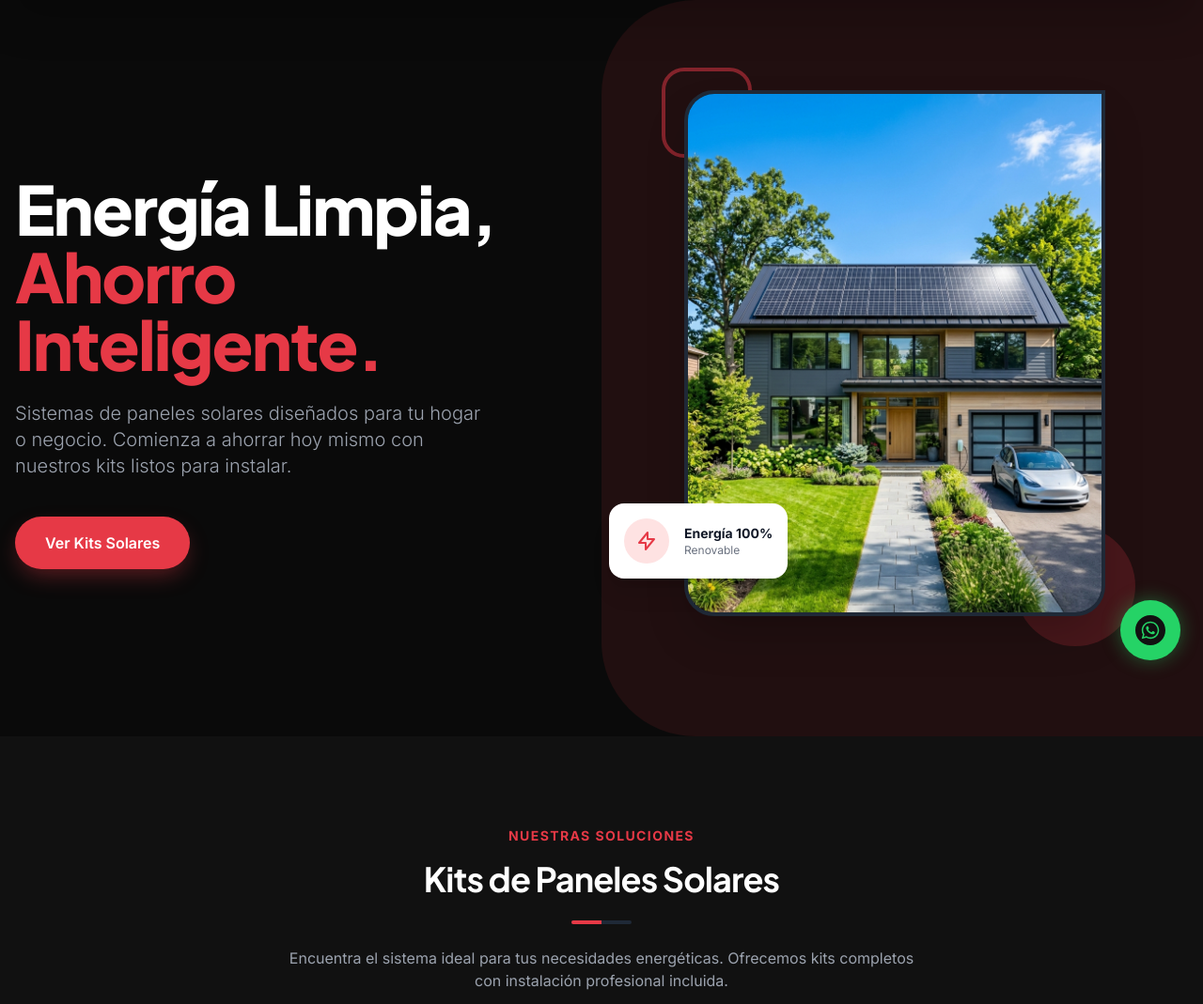
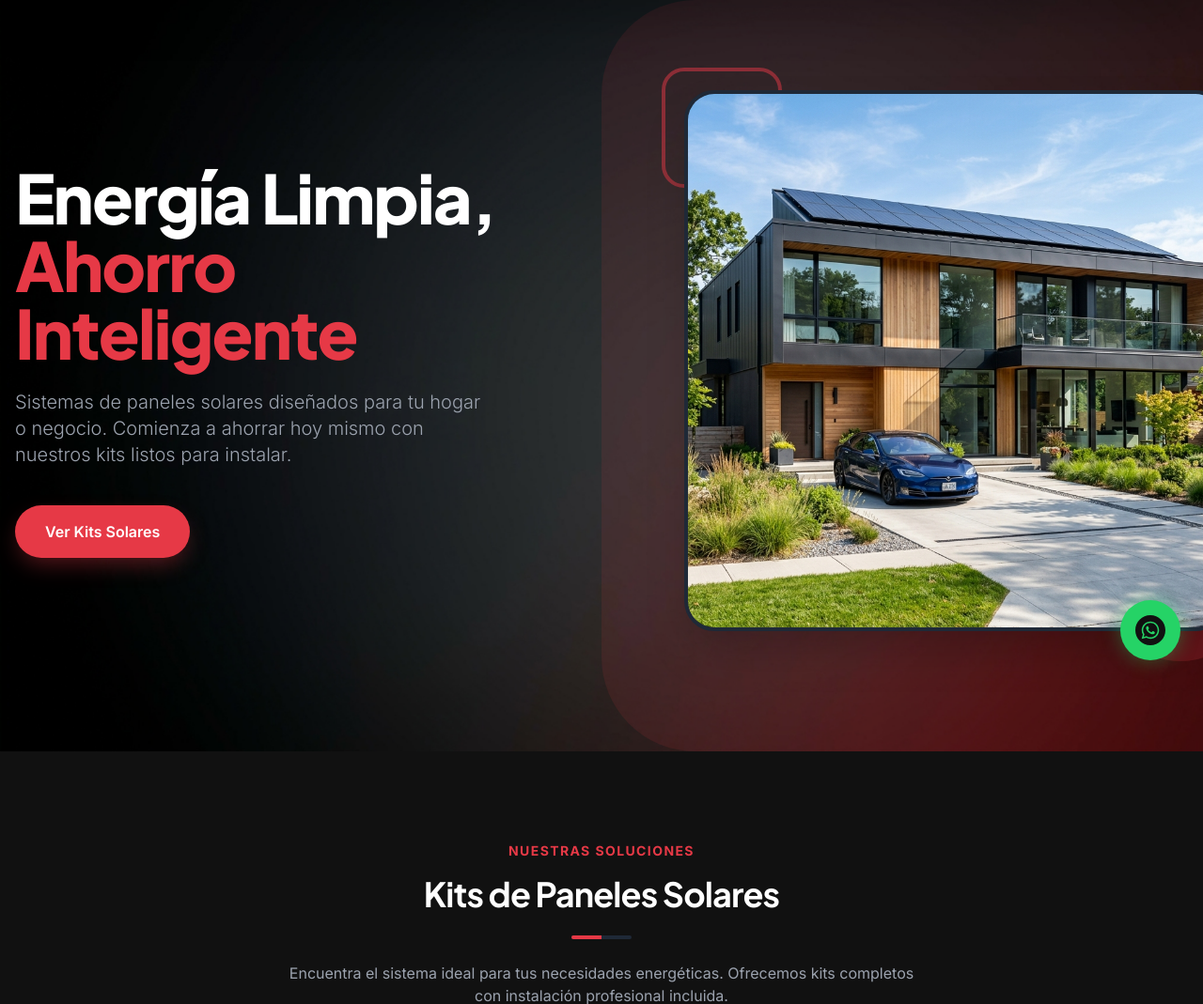
Before and after one commit to FranciscoDominguez0/Vigi-solar, a PHP site: page / in a window 1280 px wide. Shown: the part 73-1142 px from the top of the page at 94% size. Run offline with PHP 8.4, Linux system fonts and the light colour scheme; some libraries are stand-ins or nearby versions.

Commit message:
imaguenes

```diff
--- a/public/includes/head.php
+++ b/public/includes/head.php
@@ -1,15 +1,15 @@
 <?php
-$page_title = $page_title ?? 'Vigitec Panamá - Sistemas de Seguridad Premium';
-$page_description = $page_description ?? 'Vigitec Panamá - Especialistas en sistemas de seguridad premium. Instalación de cámaras, alarmas, control de acceso y mantenimiento con soporte 24/7.';
-$page_keywords = $page_keywords ?? 'sistemas de seguridad panamá, cámaras de seguridad, instalación de cámaras, alarmas panamá, control de acceso, mantenimiento de seguridad';
-$page_url = $page_url ?? 'https://vigitecpanama.com/';
+$page_title = $page_title ?? 'Vigi-Solar - Kits y Sistemas de Energía Solar';
+$page_description = $page_description ?? 'Vigi-Solar - Especialistas en sistemas de energía solar. Instalación de kits fotovoltaicos y soluciones de ahorro energético para tu hogar o negocio.';
+$page_keywords = $page_keywords ?? 'sistemas de energía solar panamá, paneles solares, instalación de paneles, kits solares, ahorro energético, energía renovable';
+$page_url = $page_url ?? 'https://vigisolar.com/';
 ?>
 <meta charset="UTF-8" />
 <meta name="viewport" content="width=device-width, initial-scale=1.0" />
 <title><?= htmlspecialchars($page_title) ?></title>
 <meta name="description" content="<?= htmlspecialchars($page_description) ?>" />
 <meta name="keywords" content="<?= htmlspecialchars($page_keywords) ?>" />
-<meta name="author" content="Vigitec Panamá" />
+<meta name="author" content="Vigi-Solar" />
 <meta name="robots" content="index, follow" />
 <link rel="canonical" href="<?= htmlspecialchars($page_url) ?>" />
 
@@ -18,17 +18,17 @@ $page_url = $page_url ?? 'https://vigitecpanama.com/';
 <meta property="og:url" content="<?= htmlspecialchars($page_url) ?>" />
 <meta property="og:title" content="<?= htmlspecialchars($page_title) ?>" />
 <meta property="og:description" content="<?= htmlspecialchars($page_description) ?>" />
-<meta property="og:image" content="https://vigitecpanama.com/assets/img/hero/servicios_bg.png" />
+<meta property="og:image" content="https://vigisolar.com/assets/img/hero/hero_solar.jpg" />
 
 <!-- Twitter -->
 <meta property="twitter:card" content="summary_large_image" />
 <meta property="twitter:url" content="<?= htmlspecialchars($page_url) ?>" />
 <meta property="twitter:title" content="<?= htmlspecialchars($page_title) ?>" />
 <meta property="twitter:description" content="<?= htmlspecialchars($page_description) ?>" />
-<meta property="twitter:image" content="https://vigitecpanama.com/assets/img/hero/servicios_bg.png" />
+<meta property="twitter:image" content="https://vigisolar.com/assets/img/hero/hero_solar.jpg" />
 
 <!-- Preload del fondo principal para evitar parpadeos -->
-<link rel="preload" as="image" href="/assets/img/hero/servicios_bg.png">
+<link rel="preload" as="image" href="/assets/img/hero/hero_solar.jpg">
 
 <!-- Fuentes: Inter para texto limpio, Plus Jakarta Sans para títulos -->
 <link rel="preconnect" href="https://fonts.googleapis.com">
--- a/public/index.php
+++ b/public/index.php
@@ -15,7 +15,7 @@ $page_url = 'https://vigisolar.com/';
   <?php include 'includes/header.php'; ?>
 
   <!-- ==================== SECCIÓN PRINCIPAL (HERO) ==================== -->
-  <section class="relative overflow-hidden pt-16 pb-24 lg:pt-24 lg:pb-32 bg-[#0a0a0a]">
+  <section class="relative overflow-hidden pt-16 pb-24 lg:pt-24 lg:pb-32 bg-[#0a0a0a] bg-cover bg-center bg-no-repeat" style="background-image: url('/assets/img/hero/servicios_bg.png');">
     <!-- Fondo Decorativo Abstracto -->
     <div class="absolute top-0 right-0 w-1/2 h-full bg-accent rounded-l-[100px] opacity-10 hidden lg:block"></div>
 
@@ -23,9 +23,9 @@ $page_url = 'https://vigisolar.com/';
 
       <!-- Contenido Izquierdo (Texto y Botones) -->
       <div class="w-full lg:w-1/2 lg:pr-12 text-center lg:text-left mb-16 lg:mb-0">
-        <h1 class="text-5xl lg:text-6xl xl:text-7xl font-display font-extrabold text-white leading-[1.1] mb-6 tracking-tight mt-10">
-          Energía Limpia, <br>
-          <span class="text-accent">Ahorro Inteligente.</span>
+        <h1 class="text-5xl lg:text-7xl font-extrabold font-display leading-tight mb-6 tracking-tight text-white">
+          Energía Limpia, <br/><span class="text-accent relative inline-block">Ahorro Inteligente</span>
+          <span class="sr-only"> con Kits de Paneles Solares</span>
         </h1>
 
         <p class="text-gray-400 text-lg lg:text-xl font-light max-w-lg mx-auto lg:mx-0 mb-10 leading-relaxed">
@@ -40,28 +40,20 @@ $page_url = 'https://vigisolar.com/';
       </div>
 
       <!-- Contenido Derecho (Imagen Decorativa) -->
-      <div class="w-full lg:w-1/2 relative">
-        <div class="relative w-full max-w-md mx-auto">
-          <!-- Cuadro Decorativo Superior -->
-          <div class="absolute -top-6 -left-6 w-24 h-24 border-4 border-accent rounded-3xl opacity-50"></div>
-          <div class="absolute -bottom-8 -right-8 w-32 h-32 bg-accent rounded-full z-0 opacity-20"></div>
+      <div class="w-full lg:w-1/2 relative mt-16 lg:mt-0">
+        <div class="relative w-full max-w-xl mx-auto lg:-mr-10">
 
-          <!-- Imagen Principal -->
-          <div class="relative z-10 w-full aspect-[4/5] overflow-hidden rounded-[2rem] rounded-tr-none shadow-2xl border-4 border-gray-800 bg-gray-900 flex items-center justify-center">
-             <img src="/assets/img/hero/hero_solar.jpg" alt="Paneles Solares" class="w-full h-full object-cover">
+          <!-- Cuadros Decorativos (Líneas y acentos) -->
+          <div class="absolute -top-6 -left-6 w-32 h-32 border-4 border-accent rounded-3xl opacity-50 z-0 hidden lg:block"></div>
+          <div class="absolute -bottom-8 -right-8 w-40 h-40 bg-accent rounded-full z-0 opacity-20"></div>
+
+          <!-- Imagen Principal de la Casa en Caja -->
+          <div class="relative z-10 w-full overflow-hidden rounded-[2rem] shadow-2xl border-4 border-gray-800 bg-gray-900 flex items-center justify-center aspect-square">
+             <img src="/assets/img/hero/hero_house.jpg" alt="Casa con Paneles Solares" class="w-full h-full object-cover">
           </div>
 
-          <!-- Etiqueta Flotante -->
-          <div class="absolute bottom-4 left-4 sm:bottom-10 sm:-left-8 lg:-left-20 bg-white p-4 rounded-2xl shadow-xl z-20 flex items-center space-x-4">
-            <div class="bg-red-100 p-3 rounded-full text-accent">
-              <svg xmlns="http://www.w3.org/2000/svg" class="h-6 w-6" fill="none" viewBox="0 0 24 24" stroke="currentColor"><path stroke-linecap="round" stroke-linejoin="round" stroke-width="2" d="M13 10V3L4 14h7v7l9-11h-7z" /></svg>
-            </div>
-            <div>
-              <p class="text-sm font-bold text-gray-900">Energía 100%</p>
-              <p class="text-xs text-gray-500">Renovable</p>
-            </div>
-          </div>
         </div>
+      </div>
       </div>
 
     </div>
```
Also changed, not shown: public/cotizacion/index.php (+7 -8 lines), public/enviar.php (+6 -5 lines), public/assets/img/hero/hero_house.jpg (added), public/assets/img/hero/hero_kit.jpg (added), public/assets/img/hero/hero_kit.png (added), public/assets/img/hero/hero_solar.jpg, public/assets/js/formulario.js (deleted), public/assets/js/whatsapp-widget.js (deleted).
